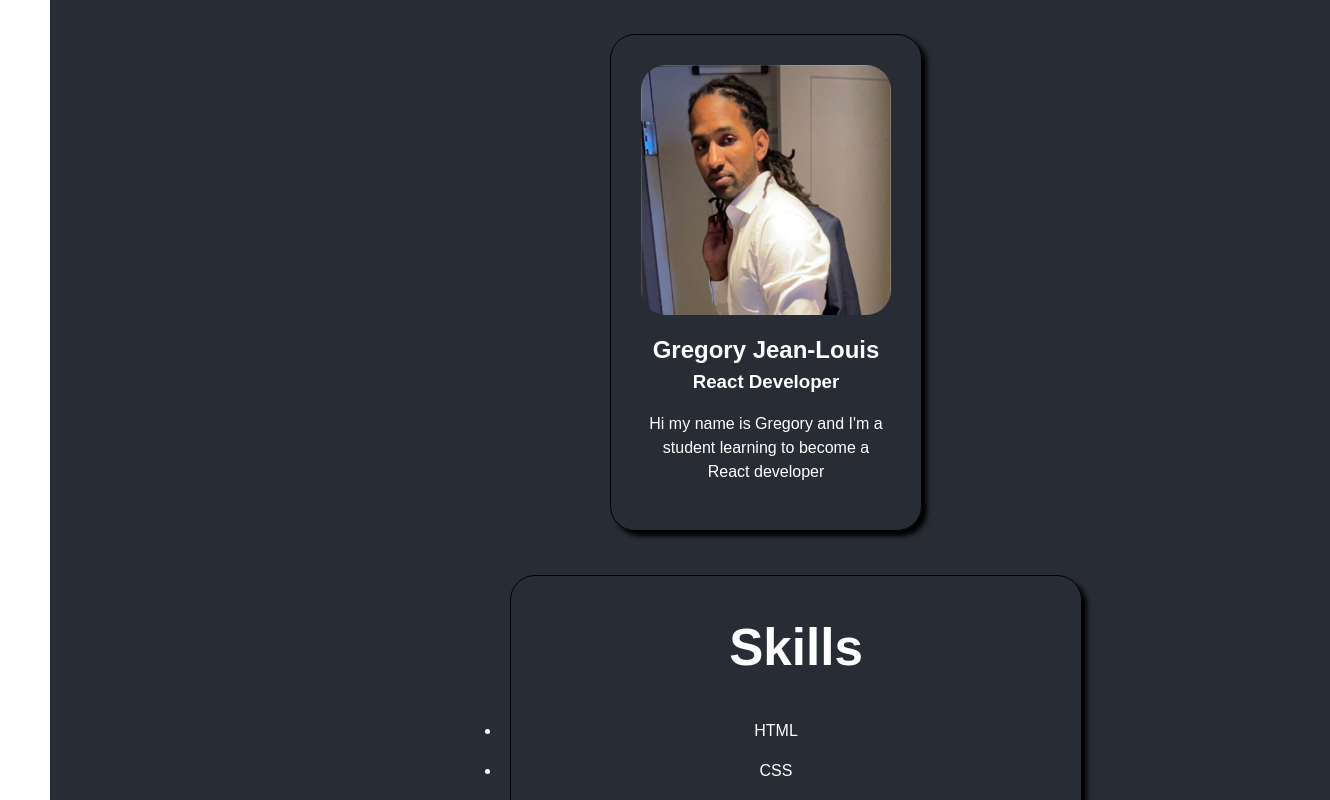
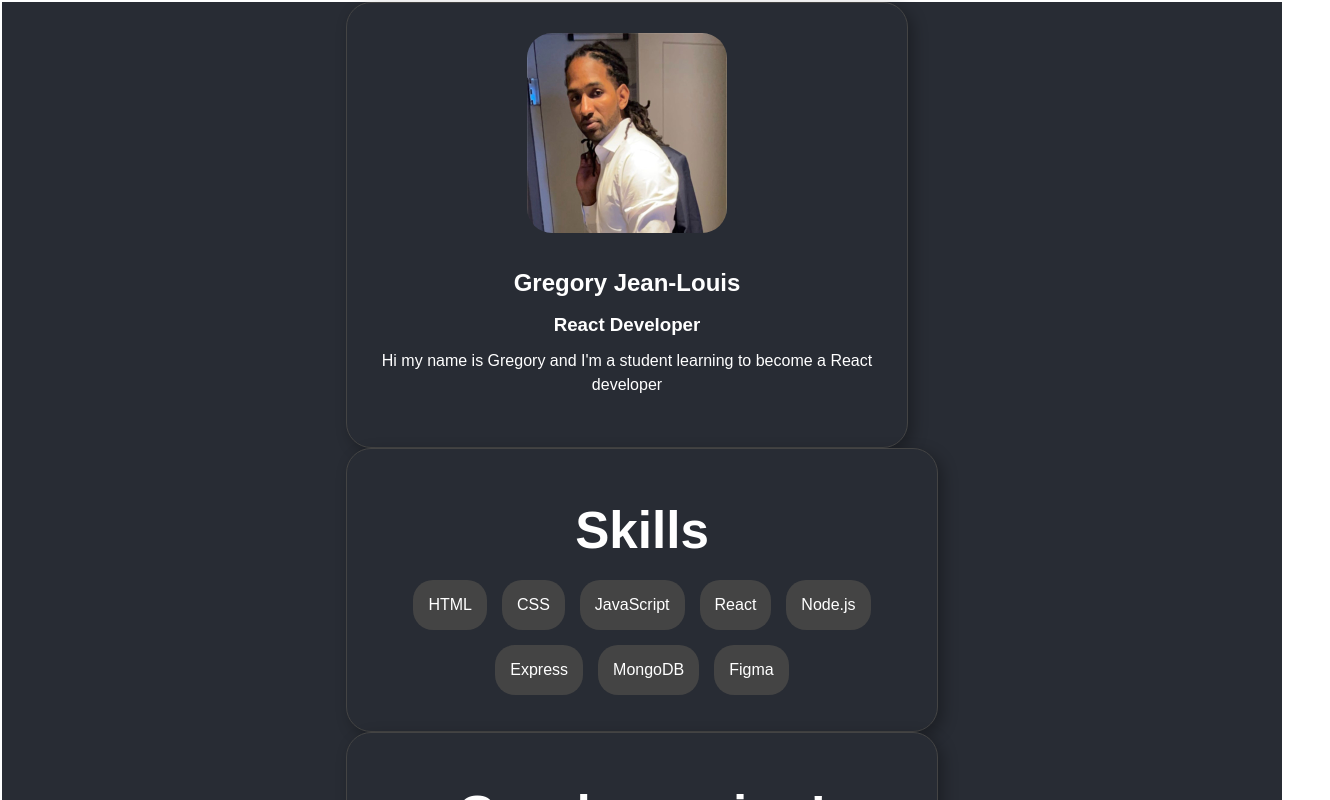
Before and after one commit to Greg514/props-project, a React (Vite) app: page / in a window 1280 px wide. Shown: the top 800 px of the page, 1330 px wide, since content can reach past the window. Built offline with nearby package versions, Linux system fonts and the light colour scheme.

Commit message:
fixed the css

```diff
--- a/src/App.css
+++ b/src/App.css
@@ -1,85 +1,89 @@
-
-body{
-  width:100%;
+body {
+  width: 100%;
+  min-height: 100vh;
   background-color: #282c34;
   color: white;
   font-family: Arial, Helvetica, sans-serif;
-  position:relative;
-  left:50px;
-}
-.Profile{
-  border:1px solid black;
-  border-radius:25px;
-  box-shadow:5px 5px 5px black;
-  padding:30px;
-  margin:10px;
-  text-align: center;
-  max-width: 250px;
-  display:inline-block;
-  position:relative;
-  left:550px;
+  margin: 2px;
+  padding:0;
+  display: flex;
+  justify-content: center;
+  align-items: center;
 }
 
-.Profile-pic{
-  max-width:100%;
-  height:auto;
-  border-radius:25px;
-  margin-bottom:10px;
+.container {
+  width: 90%;
+  max-width: 1200px;
+  background-color: black;
+  display: flex;
+  flex-direction: column;
+  align-items: center;
+  gap: 30px;
+  padding: 30px;
+  border-radius: 25px;
+  box-shadow: 0 0 20px rgba(0, 0, 0, 0.5);
 }
 
-.Profile-subtitle{
-  font-family: Arial, Helvetica, sans-serif;
-  margin:0;
-  color:white;
+.Profile {
+  border: 1px solid #444;
+  border-radius: 25px;
+  box-shadow: 5px 5px 15px rgba(0, 0, 0, 0.3);
+  padding: 30px;
+  text-align: center;
+  width: 100%;
+  max-width: 500px;
+  background-color:#282c34;
+  padding-bottom:40px;
 }
 
-
-.Profile-title{
-  font-family: Arial, Helvetica, sans-serif;
-  margin:0;
-  color:white;
+.Profile-pic {
+  width: 100%;
+  max-width: 200px;
+  height: auto;
+  border-radius: 25px;
+  margin-bottom: 15px;
 }
 
-.Profile-text{
+.Profile-title,
+.Profile-subtitle,
+.Profile-text {
   font-family: Arial, Helvetica, sans-serif;
-  color:white;
+  color: white;
+  margin: 10px 0;
 }
 
-.skills{
-  position:relative;
-  left:450px;
-  margin:10px;
-  padding:10px;
-  border:1px solid black;
-  border-radius:25px;
-  box-shadow:5px 5px 5px black;
-  width: 550px;
-  display:inline-block;
+.skills,
+.Time {
+  border: 1px solid #444;
+  border-radius: 25px;
+  box-shadow: 5px 5px 15px rgba(0, 0, 0, 0.3);
+  padding: 20px;
+  width: 100%;
+  max-width: 550px;
   text-align: center;
-  align-items: center;
+  background-color: #282c34;
+}
 
+.skills-name {
+  text-align: center;
+  width: 100%;
+  margin-bottom: 20px;
 }
-.skills-name{
-text-align: center ;
-width:100%;
+
+.skills-list {
+  text-align: center;
+  width: 100%;
+  line-height: 40px;
+  list-style-type: none;
+  padding: 0;
+  display: flex;
+  flex-wrap: wrap;
+  justify-content: center;
+  gap: 15px;
 }
-.skills-list{
-  text-align: center;
-  width:100%;
-  position:relative;
-  right:60px;
-  line-height: 40px;
+
+.skills-list li {
+  background-color: #444;
+  padding: 5px 15px;
+  border-radius: 20px;
 }
-.Time{
-  position:relative;
-  left:450px;
-  margin:10px;
-  padding:10px;
-  border:1px solid black;
-  border-radius:25px;
-  box-shadow:5px 5px 5px black;
-  width: 550px;
-  display:inline-block;
-  text-align: center;
-  align-items: center;
-}
--- a/src/App.jsx
+++ b/src/App.jsx
@@ -10,13 +10,14 @@ function App() {
 
   return (
     <>
-    <br />
+
+    <div className="Container">
        <Profile />
-       <br />
-       <br />
+
        <Skills />
-        <br />
+
         <TimeBasedGreeting />
+        </div>
     </>
   )
 }
--- a/src/components/Profile.jsx
+++ b/src/components/Profile.jsx
@@ -1,3 +1,4 @@
+
 import React from 'react'
 import image from '../image/profile-pic copy.jpeg'
 
--- a/src/components/Skills.jsx
+++ b/src/components/Skills.jsx
@@ -8,7 +8,7 @@ export default function Skills() {
       <h1 className="skills-name">Skills</h1>
       <ul className="skills-list">
         {skills.map((skill, i) => (
-          <li key={i}>{skill}</li>
+          <li className="ul" key={i}>{skill}</li>
         ))}
       </ul>
     </div>
```
